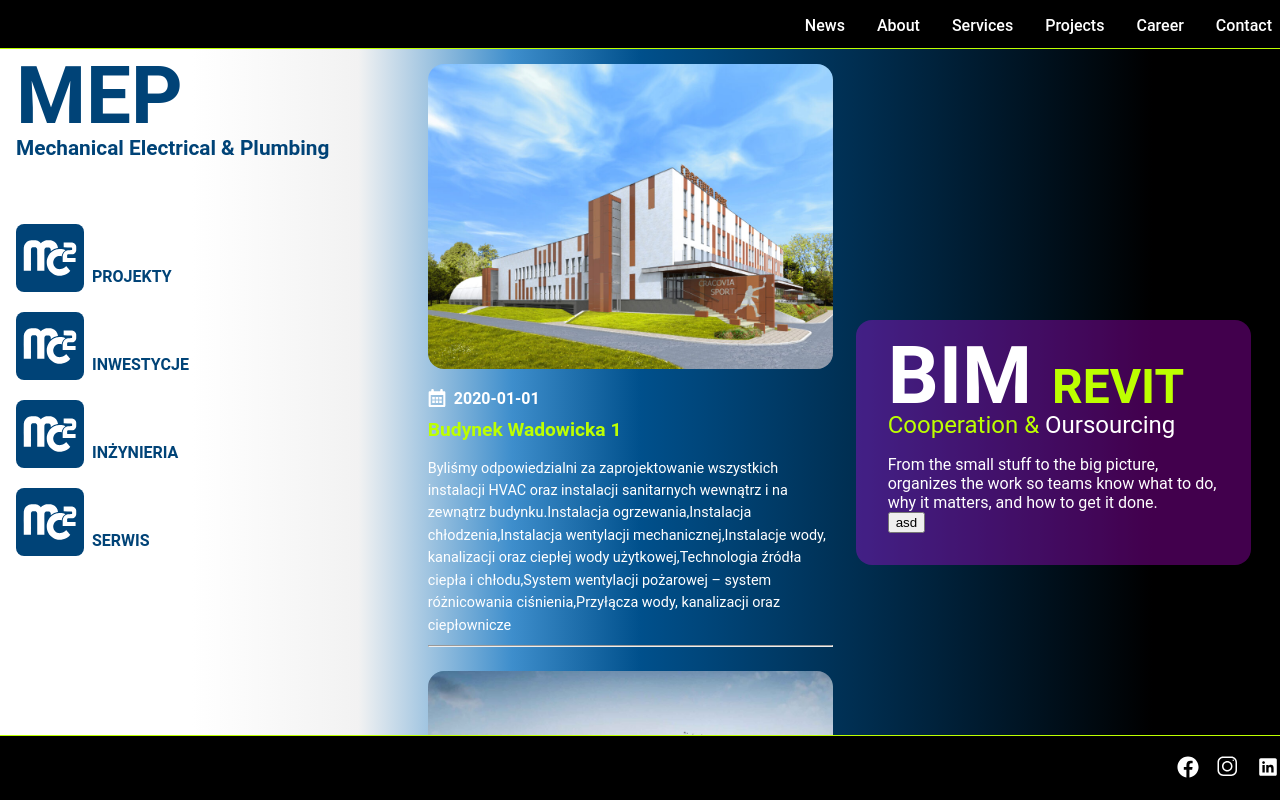
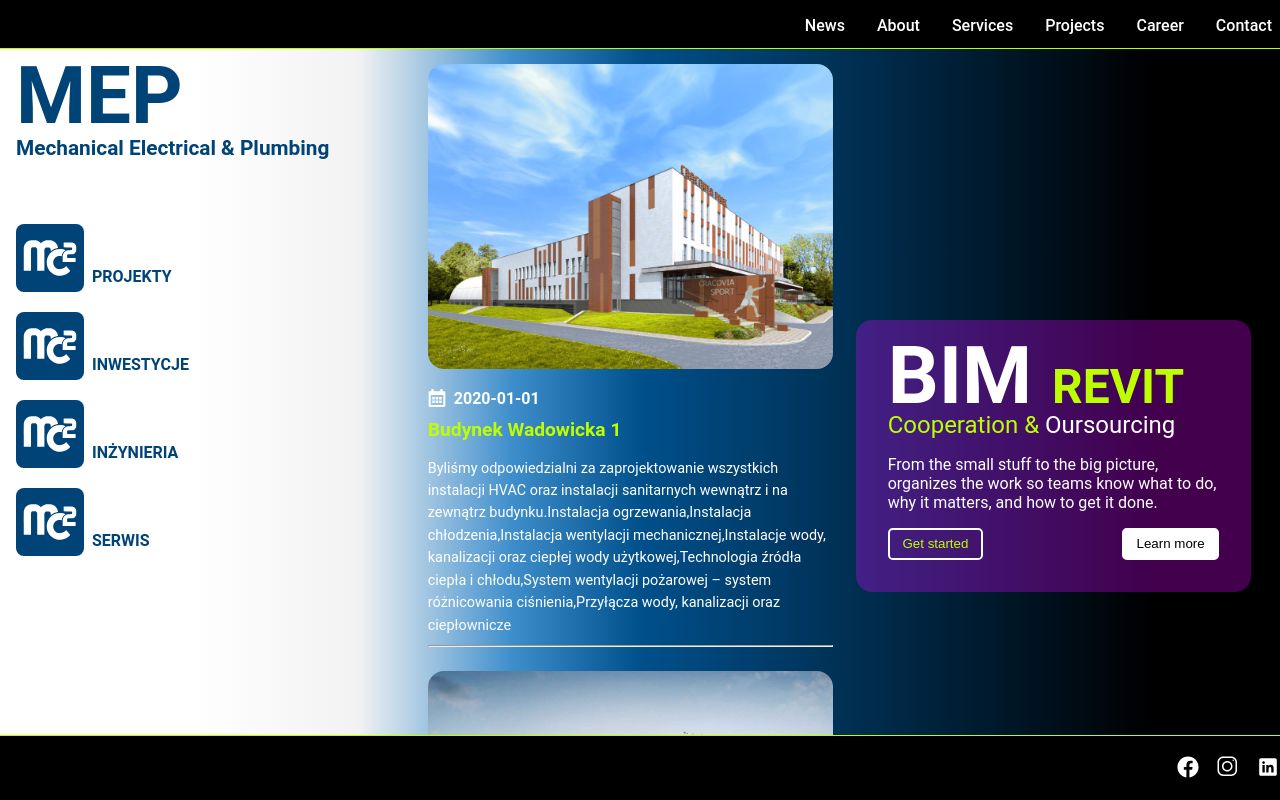
Before and after one commit to siagi/mc2main, a Next.js app in the folder mc2app/: page / in a window 1280 px wide. Built offline with nearby package versions, Linux system fonts and the light colour scheme.

Commit message:
buttons added

```diff
--- a/mc2app/components/Bim.tsx
+++ b/mc2app/components/Bim.tsx
@@ -1,5 +1,6 @@
 import { FunctionComponent } from 'react'
 import styles from '../styles/Bim.module.scss'
+import StandardButton from './Buttons/StandardButton'
 
 
 const Bim:FunctionComponent = () => {
@@ -17,8 +18,9 @@ const Bim:FunctionComponent = () => {
          <div style={{color:'white'}}>
          From the small stuff to the big picture, organizes the work so teams know what to do, why it matters, and how to get it done.
          </div>
-         <div>
-           <button>asd</button>
+         <div className={styles.buttons_container}>
+           <StandardButton text='Get started' type='outline'/>
+           <StandardButton text='Learn more' type='solid'/>
          </div>
 
       </div>
--- /dev/null
+++ b/mc2app/components/Buttons/StandardButton.tsx
@@ -0,0 +1,13 @@
+import { FunctionComponent } from 'react'
+import styles from '../../styles/StandardButton.module.scss'
+
+
+const StandardButton:FunctionComponent<{text:string, type:string}> = ({text, type}:{text:string, type:string}) => {
+  return (
+      <button className={type === 'outline' ? styles.outline:styles.solid}>
+          {text}
+      </button>
+  )
+}
+
+export default StandardButton
--- a/mc2app/styles/Bim.module.scss
+++ b/mc2app/styles/Bim.module.scss
@@ -6,3 +6,10 @@
     display: flex;
     flex-wrap: wrap;
 }
+
+.buttons_container{
+    width: 100%;
+    display: flex;
+    justify-content: space-between;
+    padding-top: 1rem;
+}
--- a/mc2app/styles/Home.module.scss
+++ b/mc2app/styles/Home.module.scss
@@ -3,7 +3,6 @@
   display: flex;
   flex-direction: column;
   // transition: background-color 2s ease-out;
-  background-color: none;
   height: 100vh;
   overflow: hidden;
   overflow-y:scroll;
@@ -24,6 +23,11 @@
   width: 100%;
   height: 100%;
   padding-top: 3rem;
+}
+
+.boxbackground{
+  @extend .box;
+  background-color: rgba($color: #000, $alpha: 1);
 }
 
 .main {
--- /dev/null
+++ b/mc2app/styles/StandardButton.module.scss
@@ -0,0 +1,34 @@
+.outline{
+    padding: 0.4rem 0.8rem 0.4rem 0.8rem;
+    background-color: rgba($color: #fff, $alpha: 0.0);
+    border: 2px solid #fff;
+    border-radius: 0.3rem;
+    color:#BDFF00;
+
+    &:hover{
+        background-color: #BDFF00;
+        color: #fff;
+    }
+
+    &:active{
+        background-color: #000;
+    }
+
+}
+
+.solid{
+    padding: 0.4rem 0.8rem 0.4rem 0.8rem;
+    background-color: rgba($color: #fff, $alpha: 1.0);
+    border: 2px solid #fff;
+    border-radius: 0.3rem;
+    color:#000;
+
+    &:hover{
+        background-color: #BDFF00;
+        color: #fff;
+    }
+    &:active{
+        background-color: #000;
+    }
+
+}
--- a/mc2app/styles/globals.scss
+++ b/mc2app/styles/globals.scss
@@ -10,7 +10,6 @@ body {
   overflow-y: hidden;
   scroll-behavior:smooth;
   scroll-snap-type: y mandatory;
-  // animation: gradient 10s ease-in-out infinite;
 }
 
 // @keyframes gradient {
```
